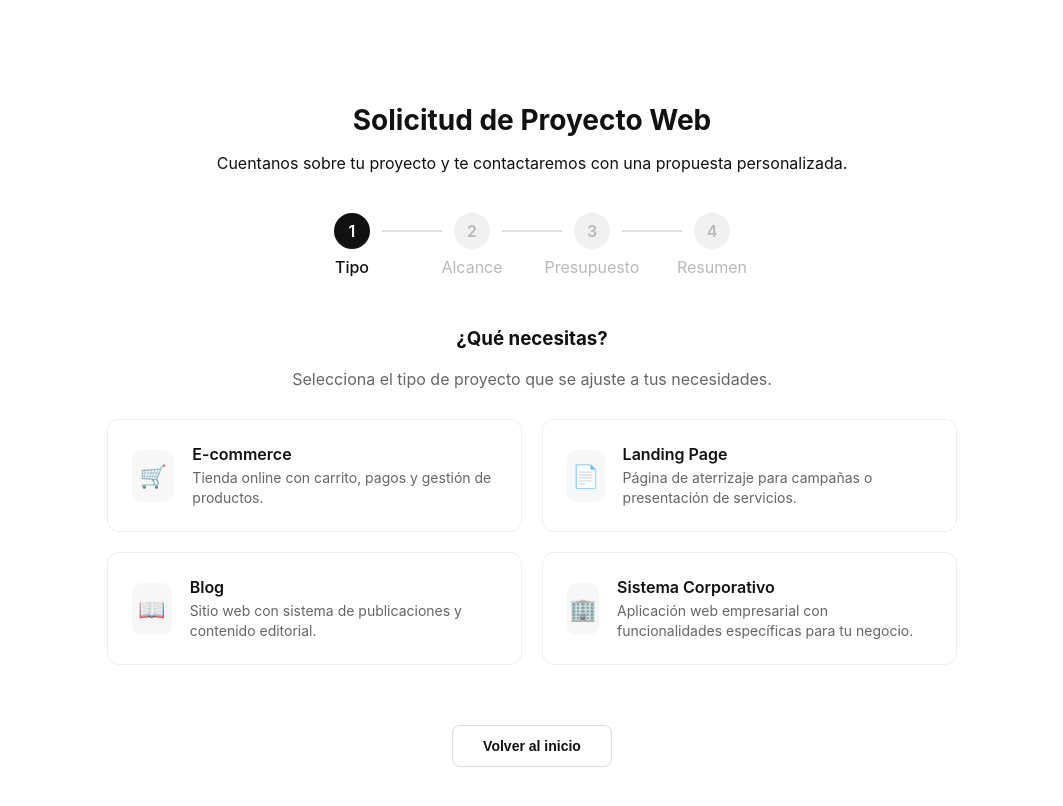
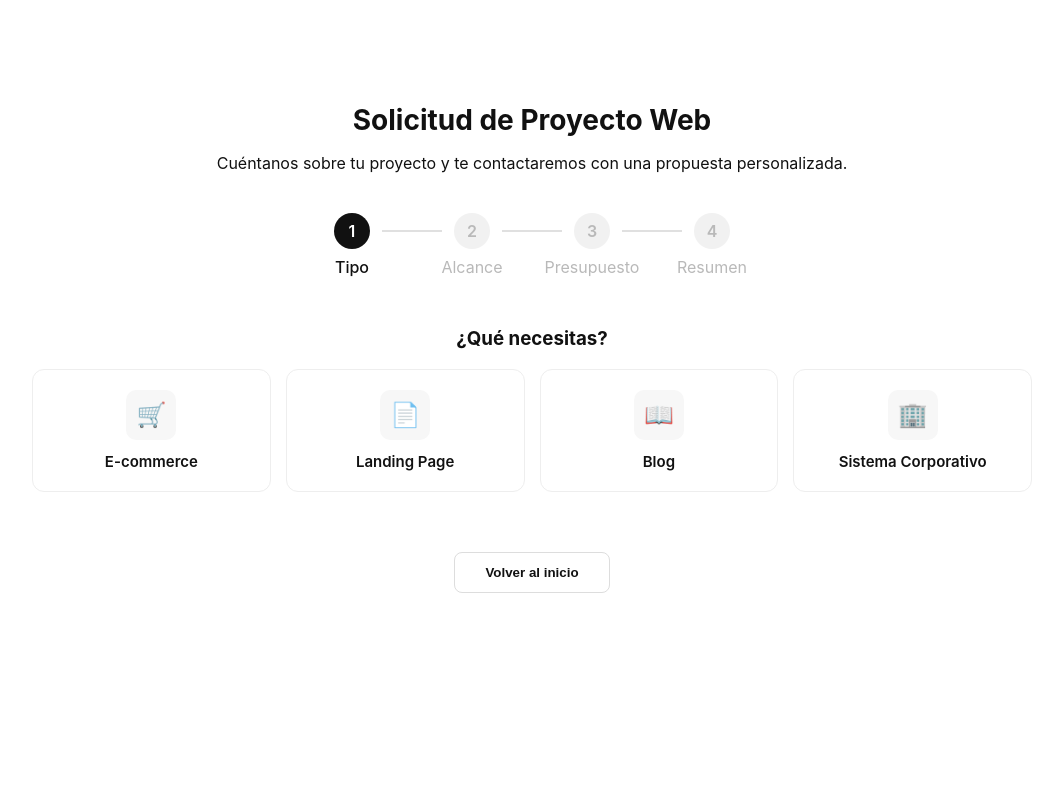
Before and after one commit to Matt-Val/web-fluxa, a React (Vite) app: page /solicitud in a window 1280 px wide. Shown: the top 806 px of the page, without its empty margins (108-1171 px from the left). Built offline with nearby package versions, Linux system fonts and the light colour scheme.

Commit message:
Implementacion de presupuesto

```diff
--- a/src/css/Solicitud.css
+++ b/src/css/Solicitud.css
@@ -11,9 +11,10 @@
 .form-header h2 {
     font-size: 28px;
     margin-bottom: 10px;
+    font-weight: 700;
 }
 
-/* Stepper, circulos y lineas */
+/* --- Stepper: Círculos y Líneas --- */
 .stepper {
     display: flex;
     justify-content: center;
@@ -66,90 +67,113 @@
     background: #111;
 }
 
-.form-card:hover .form-icon-box {
-    background: #111;
-    color: #fff;
-}
-/* Grid de las opciones */
+/* --- Grid de Opciones: Todas en una fila horizontal --- */
 .form-grid {
     display: grid;
-    grid-template-columns: repeat(2,1fr);
-    gap: 20px;
-    max-width: 850px;
+    grid-template-columns: repeat(4, 1fr); /* 4 columnas para una sola fila */
+    gap: 15px;
+    max-width: 1000px;
     margin: 0 auto;
 }
 
 .form-card {
     display: flex;
+    flex-direction: column; /* Icono arriba, texto abajo */
     align-items: center;
-    padding: 24px;
+    padding: 20px 15px;
     border: 1px solid #eee;
     border-radius: 12px;
     cursor: pointer;
     transition: all 0.2s ease;
     background: #fff;
-    text-align: left;
+    text-align: center;
 }
 
 .form-card:hover {
     border-color: #111;
-    box-shadow: 0 4px 20px rgba(0,0,0,0.04);
+    transform: translateY(-5px);
+    box-shadow: 0 4px 20px rgba(0,0,0,0.05);
 }
 
-/* Contenedor del Icono */
+/* --- Contenedor del Icono y Efecto Hover --- */
 .form-icon-box {
-    width: 52px;
-    height: 52px;
+    width: 50px;
+    height: 50px;
     background: #f7f7f7;
     border-radius: 10px;
     display: flex;
     align-items: center;
     justify-content: center;
-    font-size: 22px;
-    margin-right: 18px;
+    font-size: 24px;
+    margin-bottom: 12px;
     transition: all 0.2s ease;
 }
 
-/* Efecto Hover - Al pasar el Mouse */
 .form-card:hover .form-icon-box {
     background: #111;
     color: #fff;
 }
 
 .form-card-info h4 {
-    margin: 0 0 4px 0;
-    font-size: 16px;
+    margin: 0;
+    font-size: 15px;
     font-weight: 600;
 }
 
-.form-card-info p {
-    margin: 0;
-    font-size: 14px;
-    color: #666;
-    line-height: 1.4;
+/* --- Estilos para los Componentes de Preguntas (Paso 2) --- */
+.preguntas-contenedor {
+    text-align: left;
+    max-width: 600px;
+    margin: 40px auto;
 }
 
-.step-subtitle {
-    margin-bottom: 30px;
-    color: #666;
+.pregunta-bloque {
+    margin-bottom: 25px;
 }
 
-/* --- Contenedor de botones --- */
+.opciones-grid {
+    display: grid;
+    grid-template-columns: 1fr 1fr; /* Dos columnas para las funcionalidades */
+    gap: 10px;
+}
+
+.opciones-columna {
+    display: flex;
+    flex-direction: column;
+    gap: 10px;
+}
+
+.seleccion-item {
+    display: flex;
+    align-items: center;
+    gap: 12px;
+    padding: 12px;
+    border: 1px solid #eee;
+    border-radius: 8px;
+    cursor: pointer;
+    font-size: 14px;
+    transition: 0.2s ease;
+}
+
+.seleccion-item:hover {
+    border-color: #111;
+    background: #f9f9f9;
+}
+
+/* --- Botones de Navegación --- */
 .btn-group {
     display: flex;
     justify-content: center;
-    gap: 15px; /* Espacio entre botones */
+    gap: 15px;
     margin-top: 40px;
 }
 
-/* --- Botón Negro (Principal) --- */
 .btn-black {
     background-color: #111;
-    color: #fff;
+    color: white;
     border: 1px solid #111;
     padding: 12px 30px;
     border-radius: 8px;
-    font-size: 14px;
     font-weight: 600;
     cursor: pointer;
     transition: all 0.2s ease;
@@ -160,14 +184,12 @@
     transform: translateY(-2px);
 }
 
-/* --- Botón Secundario (Bordeado) --- */
 .btn-secondary {
     background: none;
     border: 1px solid #ddd;
     color: #111;
     padding: 12px 30px;
     border-radius: 8px;
-    font-size: 14px;
     font-weight: 600;
     cursor: pointer;
     transition: all 0.2s ease;
@@ -178,35 +200,7 @@
     border-color: #111;
 }
 
-/* --- Estilos para los componentes de preguntas --- */
-.preguntas-contenedor {
-    text-align: left; /* Alinea los títulos y labels a la izquierda */
-    max-width: 600px;
-    margin: 0 auto;
+.step-subtitle {
+    margin-bottom: 30px;
+    color: #666;
 }
-
-.pregunta-bloque {
-    margin-bottom: 30px;
-}
-
-.opciones-grid {
-    display: grid;
-    grid-template-columns: repeat(2, 1fr); /* Crea las dos columnas */
-    gap: 12px;
-}
-
-.seleccion-item {
-    display: flex;
-    align-items: center;
-    gap: 12px;
-    padding: 14px;
-    border: 1px solid #eee;
-    border-radius: 8px;
-    cursor: pointer;
-    transition: 0.2s ease;
-}
-
-.seleccion-item:hover {
-    border-color: #111;
-    background: #f9f9f9;
-}
--- a/src/pages/Solicitud.jsx
+++ b/src/pages/Solicitud.jsx
@@ -2,6 +2,7 @@ import React, { useState } from 'react';
 import { useNavigate } from 'react-router-dom';
 import '../css/Solicitud.css';
 
+// Importamos los componentes
 import { PreguntasEcommerce } from '../components/PreguntasEcommerce';
 import { PreguntasLanding } from '../components/PreguntasLanding';
 import { PreguntasBlog } from '../components/PreguntasBlogs';
@@ -11,7 +12,7 @@ const Solicitud = () => {
 
     const [step, setStep] = useState(1);
 
-    // Agregamos los detalles para guardar las respuestas del paso 2
+    // Inicializa los detalles en el estado
     const [formData, setFormData] = useState({
         tipo: '',
         detalles: {},
@@ -26,7 +27,7 @@ const Solicitud = () => {
         setStep(2);
     }
 
-    // Funcion para pasar los componentes (onChange ) y capturar los datos
+    // Fun para capturar las respuestas del paso 2
     const handleDetalles = (campo, valor) => {
         setFormData(prev => ({
             ...prev,
@@ -43,9 +44,10 @@ const Solicitud = () => {
         <div className="fluxa-page form-view">
             <header className="form-header">
                 <h2>Solicitud de Proyecto Web</h2>
-                <p>Cuentanos sobre tu proyecto y te contactaremos con una propuesta personalizada.</p>
+                <p>Cuéntanos sobre tu proyecto y te contactaremos con una propuesta personalizada.</p>
             </header>
 
+            {/* Stepper Visual */}
             <div className="stepper">
                 <div className={`step ${step >= 1 ? 'active' : ''}`}><span>1</span><label>Tipo</label></div>
 
@@ -66,8 +68,6 @@ const Solicitud = () => {
                 { step === 1 && (
                     <>
                         <h3>¿Qué necesitas?</h3>
-                        <p className="step-subtitle">Selecciona el tipo de proyecto que se ajuste a tus necesidades.</p>
-
                         <div className="form-grid">
                             <FormCard
                                 icon="🛒"
@@ -101,29 +101,56 @@ const Solicitud = () => {
                     <div className="step-container">
                         {/* Renderizado condicional basado en el tipo seleccionado */}
 
-                        <h3>Paso 2: Alcance</h3>
-                        <p>Has seleccionado: {formData.tipo}</p>
 
-                        {formData.tipo === 'ecommerce' && (
-                            <PreguntasEcommerce onChange ={handleDetalles} valores={formData.detalles} />
-                        )}
+                        {formData.tipo === 'ecommerce' && <PreguntasEcommerce onChange = {handleDetalles} valores = {formData.detalles} /> }
 
-                        {formData.tipo === 'landing' && (
-                            <PreguntasLanding onChange = {handleDetalles} valores={formData.detalles} />
-                        )}
+                        {formData.tipo === 'landing' && <PreguntasLanding onChange = {handleDetalles} valores = {formData.detalles} /> }
 
-                        {formData.tipo === 'blog' && (
-                            <PreguntasBlog onChange = {handleDetalles} valores={formData.detalles} />
-                        )}
+                        {formData.tipo === 'blog' && <PreguntasBlog onChange = {handleDetalles} valores = {formData.detalles}/>}
 
-                        {formData.tipo === 'corporate' && (
-                            <PreguntasCorporate onChange = {handleDetalles} valores={formData.detalles} />
-                        )}
+                        {formData.tipo === 'corporate' && <PreguntasCorporate onChange = {handleDetalles} valores = {formData.detalles} /> }
 
                         <div className="btn-group">
                             <button className="btn-secondary" onClick={() => setStep(1)}>Atrás</button>
+                            <button className="btn-black" onClick={() => setStep(3)}>Continuar</button>
+                        </div>
+                    </div>
+                )}
 
-                            <button className="btn-black" onClick={() => setStep(3)}>Continuar</button>
+                {step === 3 && (
+                    <div className="step-container">
+                        <h3>¿Cuál es tu presupuesto estimado?</h3>
+                        <p className="step-subtitle">Selecciona el rango que mejor se adapte a tu inversión</p>
+
+                        {/* Usamos el mismo grid para mantener la simetria */}
+                        <div className="form-grid">
+                            <FormCard
+                                icon="🌱"
+                                title="Esencial"
+                                desc="Desde los $400.000 CLP"
+                                onClick={ () => seleccionarPresupuesto('esencial') }
+                            />
+
+                            <FormCard
+                                icon="🚀"
+                                title="Profesional"
+                                desc=" $800.000 - $1.500.000 CLP"
+                                onClick={ () => seleccionarPresupuesto('profesional') }
+                            />
+
+                            <FormCard
+                                icon="💎"
+                                title="Premium"
+                                desc="Más de $1.500.000 CLP"
+                                onClick={ () => seleccionarPresupuesto('premium') }
+                            />
+
+                            <FormCard
+                                icon="💬"
+                                title="A convenir"
+                                desc="Asesoria personalizada"
+                                onClick={ () => seleccionarPresupuesto('asesoria')}
+                            />
                         </div>
                     </div>
                 )}
@@ -142,7 +169,6 @@ const FormCard = ( { icon, title, desc, onClick } ) => (
         <div className="form-icon-box">{icon}</div>
         <div className="form-card-info">
             <h4>{title}</h4>
-            <p>{desc}</p>
         </div>
     </div>
 )
```
